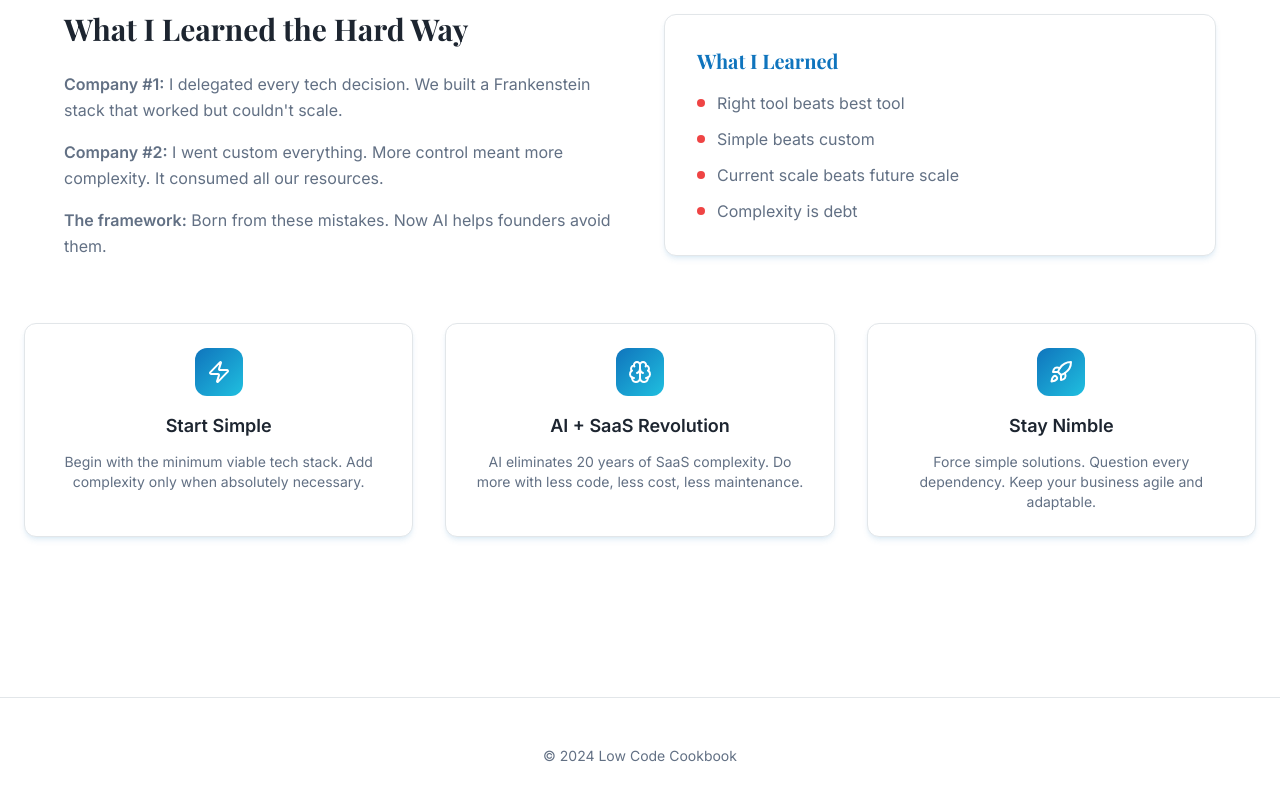
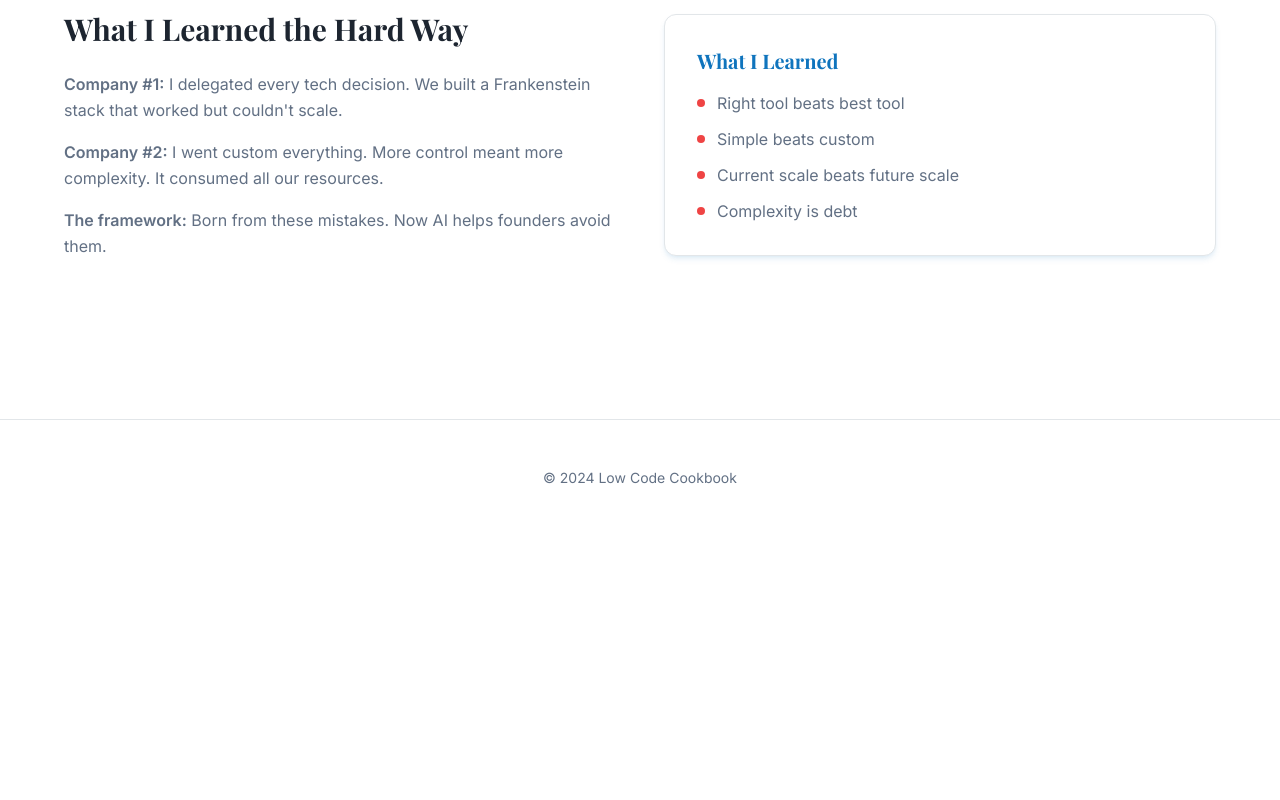
Before and after one commit to Low-Code-Cookbook/lean-code-compass, a React (Vite) app: page / in a window 1280 px wide. Shown: the part 2143-2943 px from the top of the page. After the commit the page ends 2679 px from the top, so only its background shows below. Built offline with nearby package versions, Linux system fonts and the light colour scheme.

Commit message:
Remove philosophy blocks
Remove the 'Start Simple', 'AI + SaaS Revolution', and 'Stay Nimble' blocks from the Philosophy section.

```diff
--- a/src/components/Philosophy.tsx
+++ b/src/components/Philosophy.tsx
@@ -57,38 +57,6 @@ const Philosophy = () => {
             </ul>
           </Card>
         </div>
-
-        <div className="grid md:grid-cols-3 gap-8 mb-16">
-          <Card className="p-6 text-center shadow-soft hover:shadow-medium transition-all duration-300">
-            <div className="w-12 h-12 bg-gradient-primary rounded-xl flex items-center justify-center mx-auto mb-4">
-              <Zap className="w-6 h-6 text-white" />
-            </div>
-            <h4 className="text-lg font-bold mb-3">Start Simple</h4>
-            <p className="text-muted-foreground text-sm">
-              Begin with the minimum viable tech stack. Add complexity only when absolutely necessary.
-            </p>
-          </Card>
-
-          <Card className="p-6 text-center shadow-soft hover:shadow-medium transition-all duration-300">
-            <div className="w-12 h-12 bg-gradient-primary rounded-xl flex items-center justify-center mx-auto mb-4">
-              <Brain className="w-6 h-6 text-white" />
-            </div>
-            <h4 className="text-lg font-bold mb-3">AI + SaaS Revolution</h4>
-            <p className="text-muted-foreground text-sm">
-              AI eliminates 20 years of SaaS complexity. Do more with less code, less cost, less maintenance.
-            </p>
-          </Card>
-
-          <Card className="p-6 text-center shadow-soft hover:shadow-medium transition-all duration-300">
-            <div className="w-12 h-12 bg-gradient-primary rounded-xl flex items-center justify-center mx-auto mb-4">
-              <Rocket className="w-6 h-6 text-white" />
-            </div>
-            <h4 className="text-lg font-bold mb-3">Stay Nimble</h4>
-            <p className="text-muted-foreground text-sm">
-              Force simple solutions. Question every dependency. Keep your business agile and adaptable.
-            </p>
-          </Card>
-        </div>
       </div>
     </section>
   );
```
